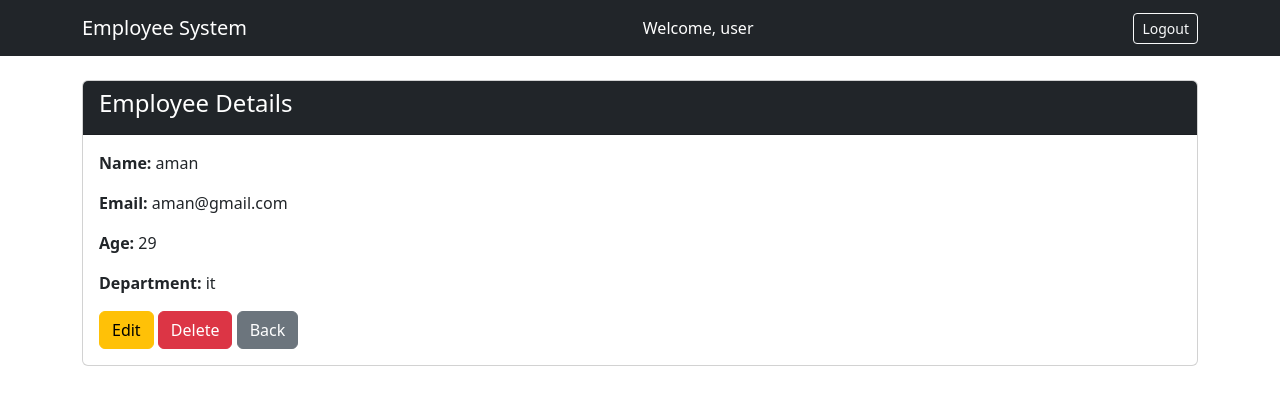
After one commit to amangupta905/employee-management-system-django, a Django app: page /employees/detail/19/ in a window 1280 px wide. The commit adds this page. Shown: the top 405 px of the page. Run offline with Django 5.2, Linux system fonts and the light colour scheme; a user stored in the database is signed in; data comes from the database, SQL or seed files in the repository; both versions use the stored data as it was after the commit.

Commit message:
Day 5: Implemented soft delete and employee detail page

```diff
--- a/employees/models.py
+++ b/employees/models.py
@@ -6,6 +6,8 @@ class employeeModel(models.Model):
     age = models.PositiveIntegerField()
     department = models.CharField(max_length=100)
     created_at = models.DateTimeField(auto_now_add=True)
+    is_deleted = models.BooleanField(default=False)   # Soft delete
+    deleted_at = models.DateTimeField(null=True, blank=True)
 
     def __str__(self):
         return self.name
--- /dev/null
+++ b/employees/templates/employee/employee_detail.html
@@ -0,0 +1,19 @@
+{% extends 'employee/base.html' %}
+
+{% block content %}
+<div class="card">
+    <div class="card-header bg-dark text-white">
+        <h4>Employee Details</h4>
+    </div>
+    <div class="card-body">
+        <p><strong>Name:</strong> {{ employee.name }}</p>
+        <p><strong>Email:</strong> {{ employee.email }}</p>
+        <p><strong>Age:</strong> {{ employee.age }}</p>
+        <p><strong>Department:</strong> {{ employee.department }}</p>
+
+        <a href="{% url 'employee_update' employee.id %}" class="btn btn-warning">Edit</a>
+        <a href="{% url 'employee_delete' employee.id %}" class="btn btn-danger">Delete</a>
+        <a href="{% url 'employee_list' %}" class="btn btn-secondary">Back</a>
+    </div>
+</div>
+{% endblock %}
--- a/employees/urls.py
+++ b/employees/urls.py
@@ -6,4 +6,6 @@ urlpatterns = [
     path('add/', views.employee_create, name='employee_create'),
     path('edit/<int:id>/', views.employee_update, name='employee_update'),
     path('delete/<int:id>/', views.employee_delete, name='employee_delete'),
+    path('detail/<int:id>/', views.employee_detail, name='employee_detail'),
+
 ]
--- a/employees/views.py
+++ b/employees/views.py
@@ -1,13 +1,13 @@
 from django.shortcuts import render, redirect, get_object_or_404
 from django.contrib.auth.decorators import login_required
-from django.http import HttpResponse
+from django.utils import timezone
 from .models import employeeModel
 from .forms import EmployeeForm
 from django.core.paginator import Paginator
 
 @login_required
 def employee_list(request):
-    employees = employeeModel.objects.all().order_by('id')
+    employees = employeeModel.objects.filter(is_deleted=False).order_by('id')
 
     # 🔍 Search
     search_query = request.GET.get('q')
@@ -59,6 +59,16 @@ def employee_update(request, id):
 def employee_delete(request, id):
     employee = get_object_or_404(employeeModel, id=id)
     if request.method == 'POST':
-        employee.delete()
+        employee.is_deleted = True
+        employee.deleted_at = timezone.now()
+        employee.save()
         return redirect('employee_list')
     return render(request, 'employee/employee_confirm_delete.html', {'employee': employee})
+
+
+@login_required
+def employee_detail(request, id):
+    employee = get_object_or_404(employeeModel, id=id)
+    return render(request, 'employee/employee_detail.html', {
+        'employee': employee
+    })
```
Also changed, not shown: employees/templates/employee/employee_list.html (+6 -1 lines), db.sqlite3, employees/migrations/0002_employeemodel_deleted_at_employeemodel_is_deleted.py (added).
